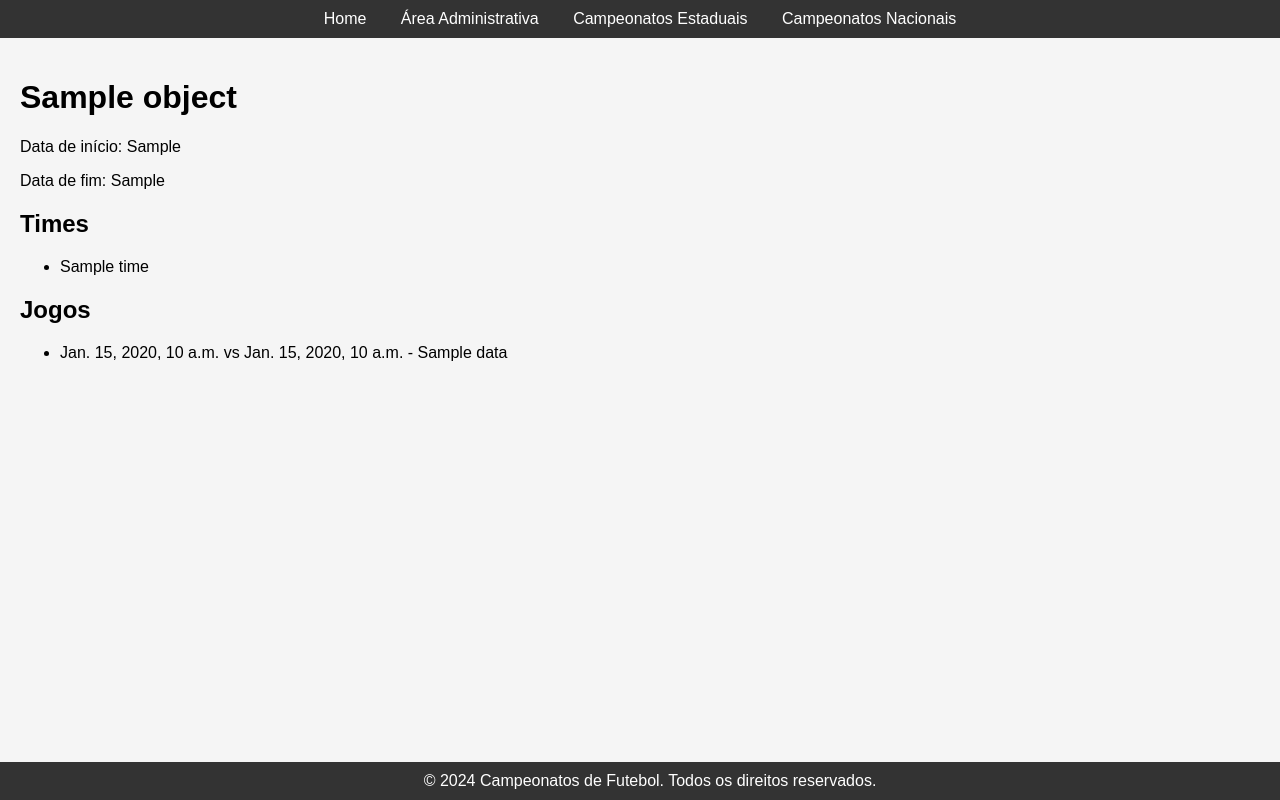
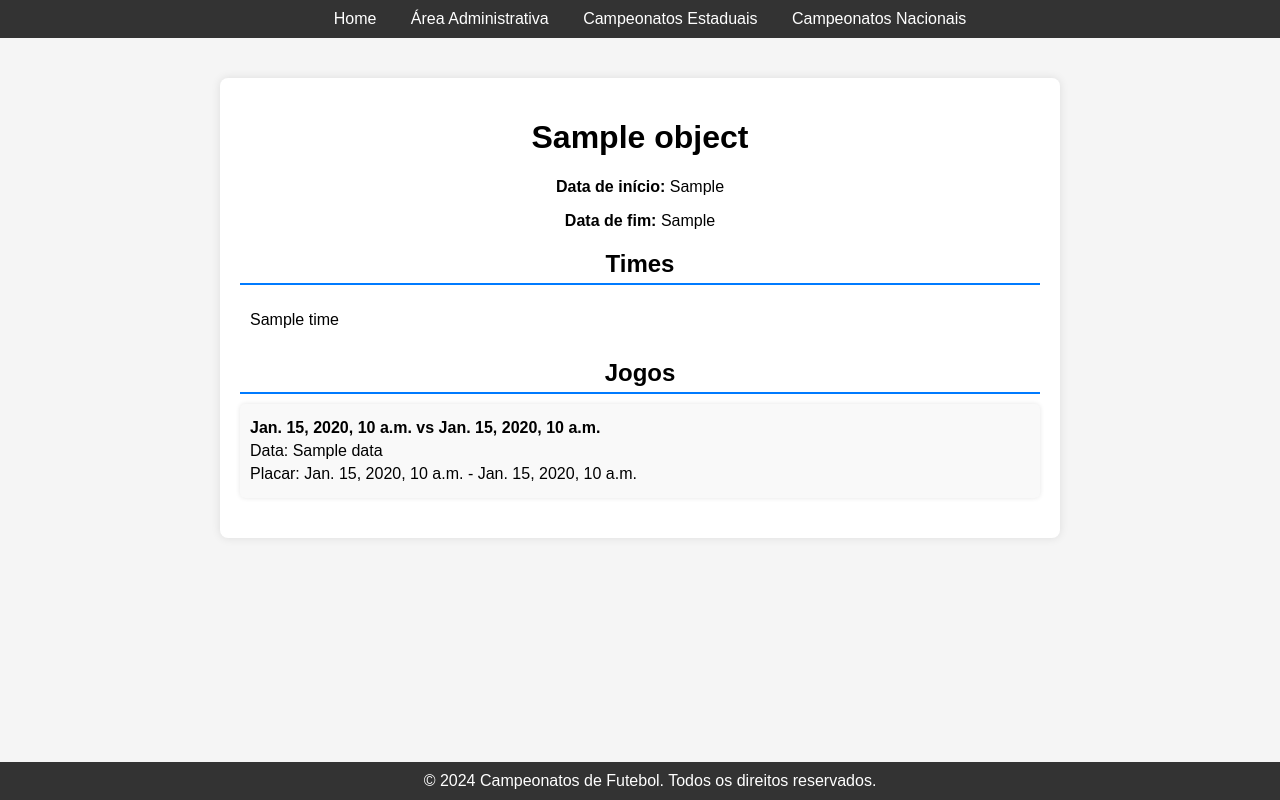
Before and after one commit to dverasqrz/django_calcio, a Django app: template campeonatos/templates/campeonatos/campeonato_detail.html in a window 1280 px wide. Run offline with Django 3.2, Linux system fonts and the light colour scheme; the template is opened without the code that fills it: most values are stand-ins (such as "Sample title", 1, 10 or a date in 2020).

Commit message:
Adicionei permissoes usuario, listar campeonatos. Falta jogos

```diff
--- a/campeonatos/models.py
+++ b/campeonatos/models.py
@@ -1,4 +1,6 @@
 # campeonatos/models.py
+
+from django.contrib.auth.models import User
 from django.db import models
 
 class Campeonato(models.Model):
@@ -6,10 +8,12 @@ class Campeonato(models.Model):
         ('estaduais', 'Estaduais'),
         ('nacionais', 'Nacionais'),
     ]
+
     nome = models.CharField(max_length=100)
     data_inicio = models.DateField()
     data_fim = models.DateField()
-    tipo = models.CharField(max_length=10, choices=TIPO_CHOICES, default='estaduais')  # Define um valor padrão)
+    tipo = models.CharField(max_length=10, choices=TIPO_CHOICES, default='estaduais')
+    users = models.ManyToManyField(User, related_name='campeonatos')
 
     def __str__(self):
         return self.nome
--- /dev/null
+++ b/campeonatos/static/css/styles.css
@@ -0,0 +1,99 @@
+/* campeonatos/static/css/styles.css */
+
+body {
+    font-family: Arial, sans-serif;
+    background-color: #f5f5f5;
+    margin: 0;
+    padding: 0;
+}
+
+.navbar {
+    width: 100%;
+    background-color: #333;
+    color: #fff;
+    padding: 10px;
+    text-align: center;
+}
+
+.navbar a {
+    color: #fff;
+    margin: 0 15px;
+    text-decoration: none;
+}
+
+.navbar a:hover {
+    text-decoration: underline;
+}
+
+.container {
+    max-width: 800px;
+    margin: 20px auto;
+    padding: 20px;
+    background-color: #ffffff;
+    box-shadow: 0 0 10px rgba(0, 0, 0, 0.1);
+    border-radius: 8px;
+}
+
+.header {
+    text-align: center;
+    margin-bottom: 20px;
+}
+
+.section {
+    margin-bottom: 20px;
+}
+
+.section h2 {
+    margin-bottom: 10px;
+    border-bottom: 2px solid #007BFF;
+    padding-bottom: 5px;
+    text-align: center;
+}
+
+.section ul {
+    list-style-type: none;
+    padding: 0;
+}
+
+.section li {
+    padding: 10px;
+    border-bottom: 1px solid #ddd;
+}
+
+.section li:last-child {
+    border-bottom: none;
+}
+
+.game-card {
+    background-color: #f9f9f9;
+    margin-bottom: 10px;
+    padding: 10px;
+    border-radius: 5px;
+    box-shadow: 0 0 5px rgba(0, 0, 0, 0.1);
+}
+
+.game-card p {
+    margin: 5px 0;
+}
+
+.footer {
+    text-align: center;
+    margin-top: 20px;
+}
+
+.button {
+    display: inline-block;
+    padding: 10px 20px;
+    margin: 10px 0;
+    font-size: 16px;
+    color: #ffffff;
+    background-color: #007BFF;
+    border: none;
+    border-radius: 5px;
+    text-decoration: none;
+    cursor: pointer;
+}
+
+.button:hover {
+    background-color: #0056b3;
+}
--- a/campeonatos/templates/campeonatos/campeonato_detail.html
+++ b/campeonatos/templates/campeonatos/campeonato_detail.html
@@ -1,24 +1,41 @@
 <!-- campeonatos/templates/campeonatos/campeonato_detail.html -->
-{% extends "base_generic.html" %}
+{% extends "campeonatos/base_generic.html" %}
+
+{% load static %}
 
 {% block title %}Detalhes do Campeonato{% endblock %}
 
 {% block content %}
+  <link rel="stylesheet" href="{% static 'css/styles.css' %}">
+
+  <div class="container">
+    <div class="header">
       <h1>{{ object.nome }}</h1>
-  <p>Data de início: {{ object.data_inicio }}</p>
-  <p>Data de fim: {{ object.data_fim }}</p>
+      <p><strong>Data de início:</strong> {{ object.data_inicio }}</p>
+      <p><strong>Data de fim:</strong> {{ object.data_fim }}</p>
+    </div>
 
+    <div class="section">
       <h2>Times</h2>
       <ul>
         {% for time in object.times.all %}
           <li>{{ time.nome }}</li>
         {% endfor %}
       </ul>
+    </div>
 
+    <div class="section">
       <h2>Jogos</h2>
-  <ul>
+      <div>
         {% for jogo in object.jogos.all %}
-      <li>{{ jogo.time_casa }} vs {{ jogo.time_fora }} - {{ jogo.data }}</li>
+          <div class="game-card">
+            <p><strong>{{ jogo.time_casa }} vs {{ jogo.time_fora }}</strong></p>
+            <p>Data: {{ jogo.data }}</p>
+            <p>Placar: {{ jogo.gols_time_casa }} - {{ jogo.gols_time_fora }}</p>
+          </div>
         {% endfor %}
-  </ul>
+      </div>
+    </div>
+
+  </div>
 {% endblock %}
--- a/campeonatos/urls.py
+++ b/campeonatos/urls.py
@@ -1,9 +1,13 @@
 # campeonatos/urls.py
 
 from django.urls import path
-from .views import CampeonatoListView, CampeonatoDetailView
+from .views import CampeonatoListView, CampeonatoDetailView, CampeonatoCreateView, CampeonatoUpdateView, CampeonatoDeleteView, user_campeonatos
 
 urlpatterns = [
     path('', CampeonatoListView.as_view(), name='campeonato_list'),
     path('<int:pk>/', CampeonatoDetailView.as_view(), name='campeonato_detail'),
+    path('add/', CampeonatoCreateView.as_view(), name='campeonato_add'),
+    path('<int:pk>/edit/', CampeonatoUpdateView.as_view(), name='campeonato_update'),
+    path('<int:pk>/delete/', CampeonatoDeleteView.as_view(), name='campeonato_delete'),
+    path('meus_campeonatos/', user_campeonatos, name='user_campeonatos'),
 ]
```
Also changed, not shown: campeonatos/admin.py (+52 -3 lines), campeonatos/templates/campeonatos/user_campeonatos.html (added, +13 -0 lines), campeonatos/views.py (+33 -6 lines), campeonatos/migrations/0001_initial.py, campeonatos/migrations/0002_campeonato_tipo.py (deleted), campeonatos/migrations/0002_campeonato_users.py (added). Lines whose indentation alone changed are shown as unchanged.
